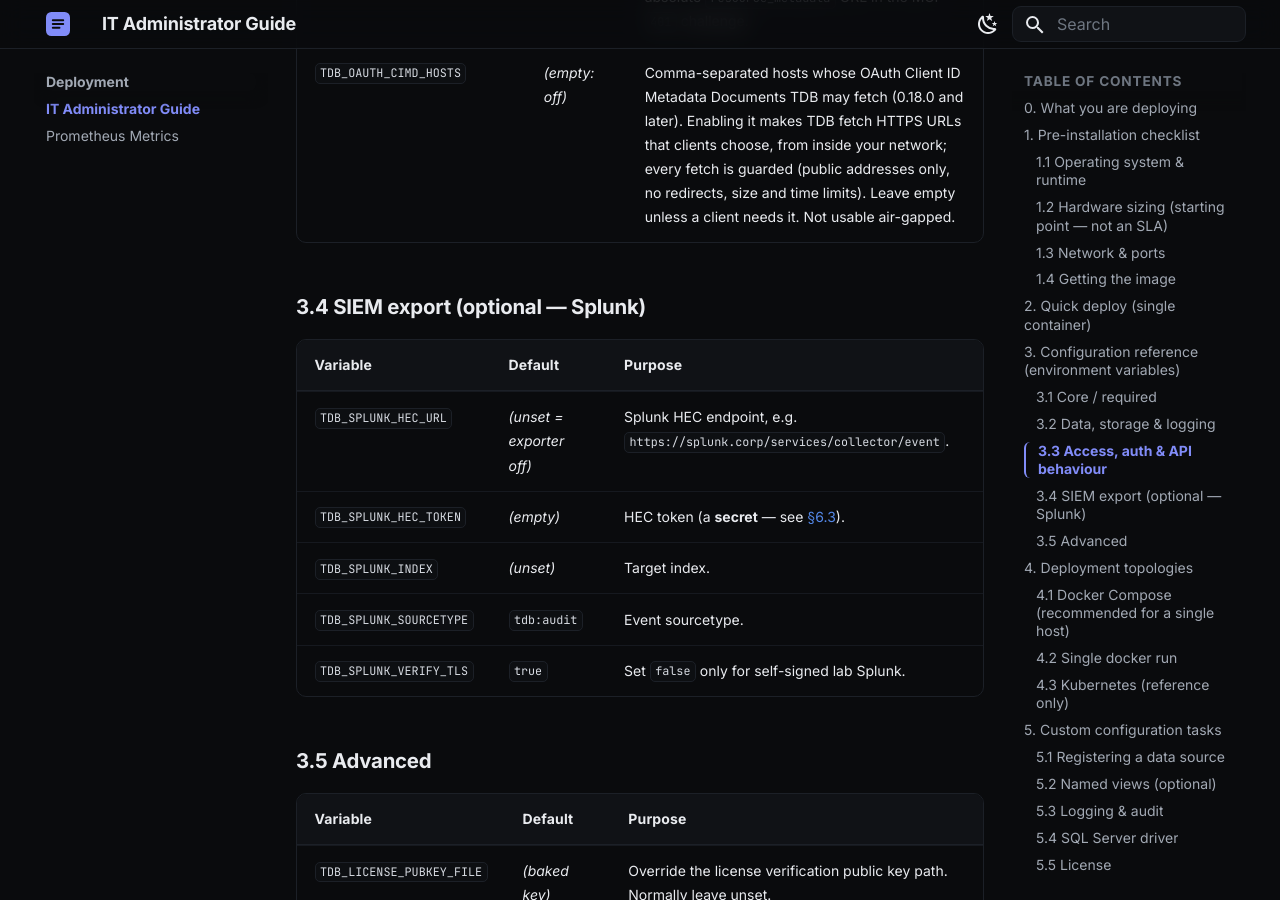
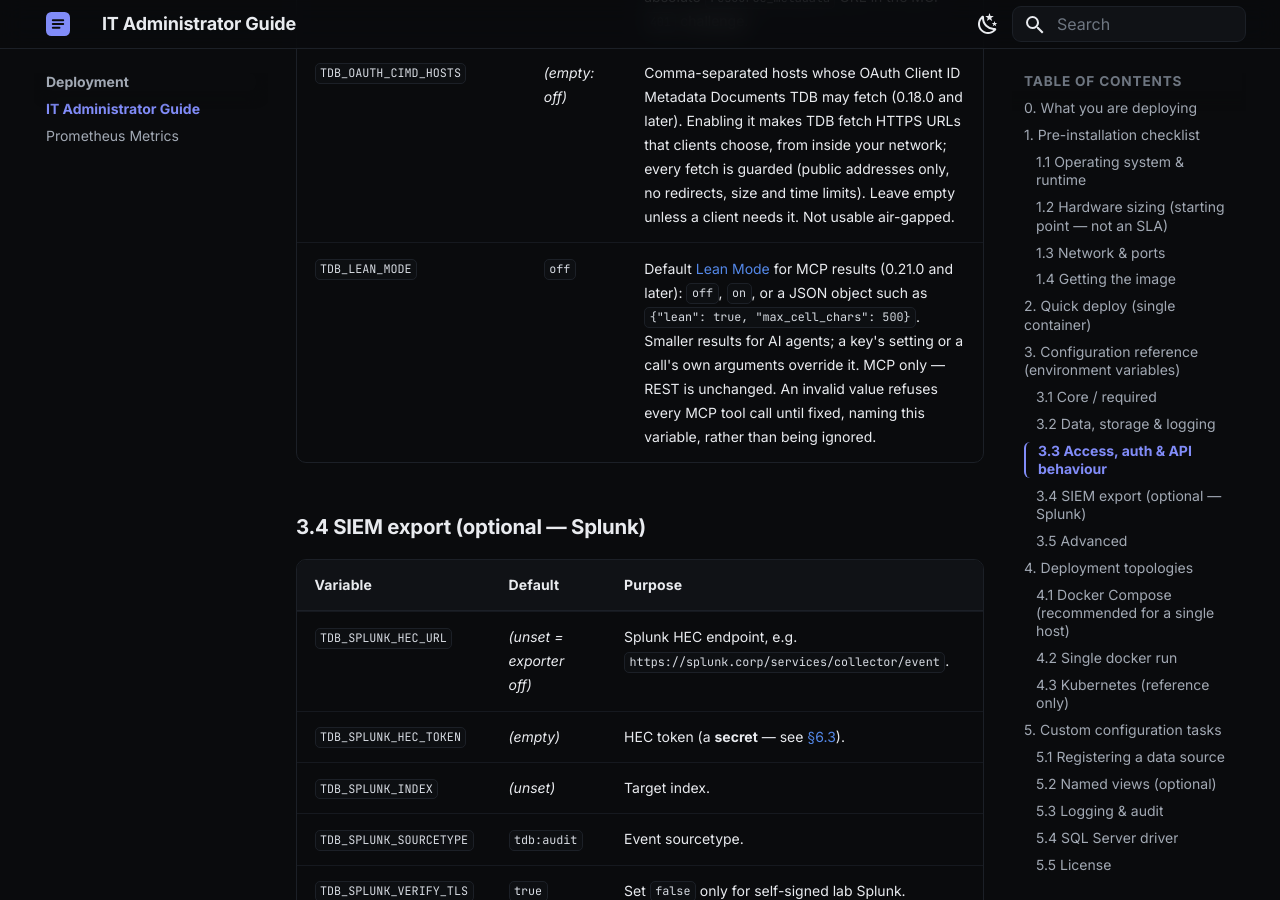
Before and after one commit to tdb-project/tdb-docs, an MkDocs documentation site: the page built from docs/deployment/it-admin-guide.md, in a window 1280 px wide and 900 px high, scrolled down 6345 px. Built offline with MkDocs 1.6.1 and Material for MkDocs 9.7.7, drawn with Linux system fonts in a browser that asks for light colours.

Commit message:
IT-admin guide: TDB_LEAN_MODE in the environment table
Co-Authored-By: Claude Opus 5.5 <noreply@anthropic.com>

```diff
--- a/docs/deployment/it-admin-guide.md
+++ b/docs/deployment/it-admin-guide.md
@@ -188,6 +188,7 @@ inside the image. Defaults in parentheses.
 | `TDB_CORS_ALLOW_CREDENTIALS` | `false` | `Access-Control-Allow-Credentials`. Don't combine with `*`. |
 | `TDB_SERVER_URL` | *(derived)* | Public base URL TDB advertises as the OAuth **issuer**. Set to your external HTTPS URL behind a proxy. From 0.18.0 it is also the base of the absolute `resource_metadata` URL in the MCP `401` challenge. |
 | `TDB_OAUTH_CIMD_HOSTS` | *(empty: off)* | Comma-separated hosts whose OAuth Client ID Metadata Documents TDB may fetch (0.18.0 and later). Enabling it makes TDB fetch HTTPS URLs that clients choose, from inside your network; every fetch is guarded (public addresses only, no redirects, size and time limits). Leave empty unless a client needs it. Not usable air-gapped. |
+| `TDB_LEAN_MODE` | `off` | Default [Lean Mode](../api/mcp.md#saving-tokens-lean-mode) for MCP results (0.21.0 and later): `off`, `on`, or a JSON object such as `{"lean": true, "max_cell_chars": 500}`. Smaller results for AI agents; a key's setting or a call's own arguments override it. MCP only — REST is unchanged. An invalid value refuses every MCP tool call until fixed, naming this variable, rather than being ignored. |
 
 ### 3.4 SIEM export (optional — Splunk)
 
```
